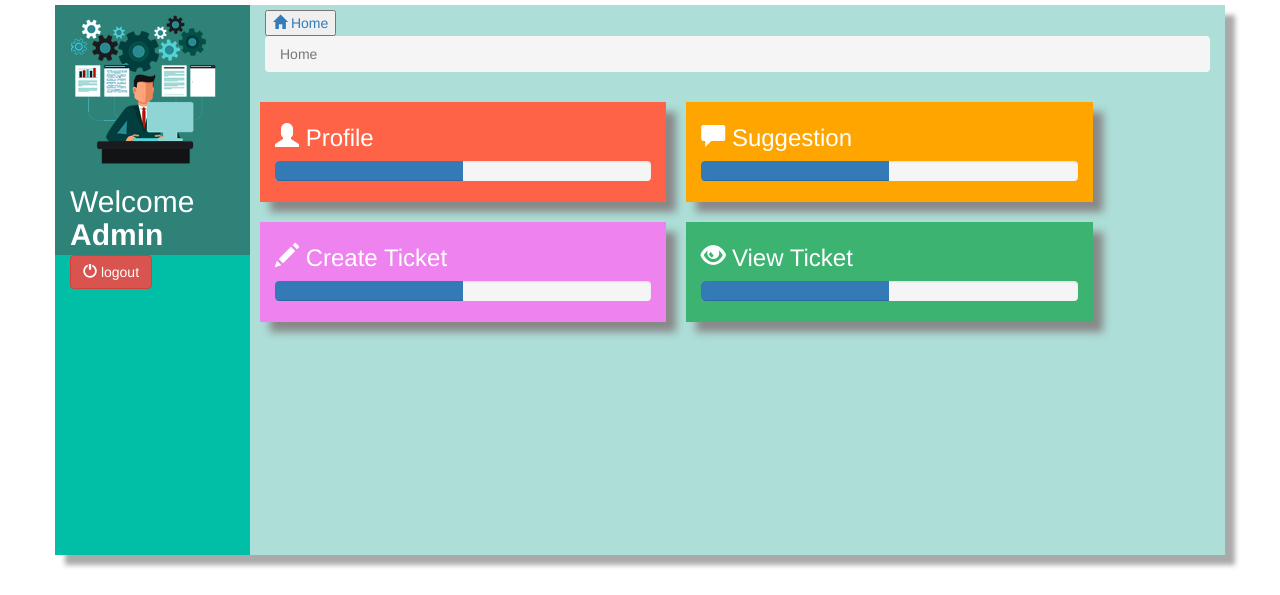
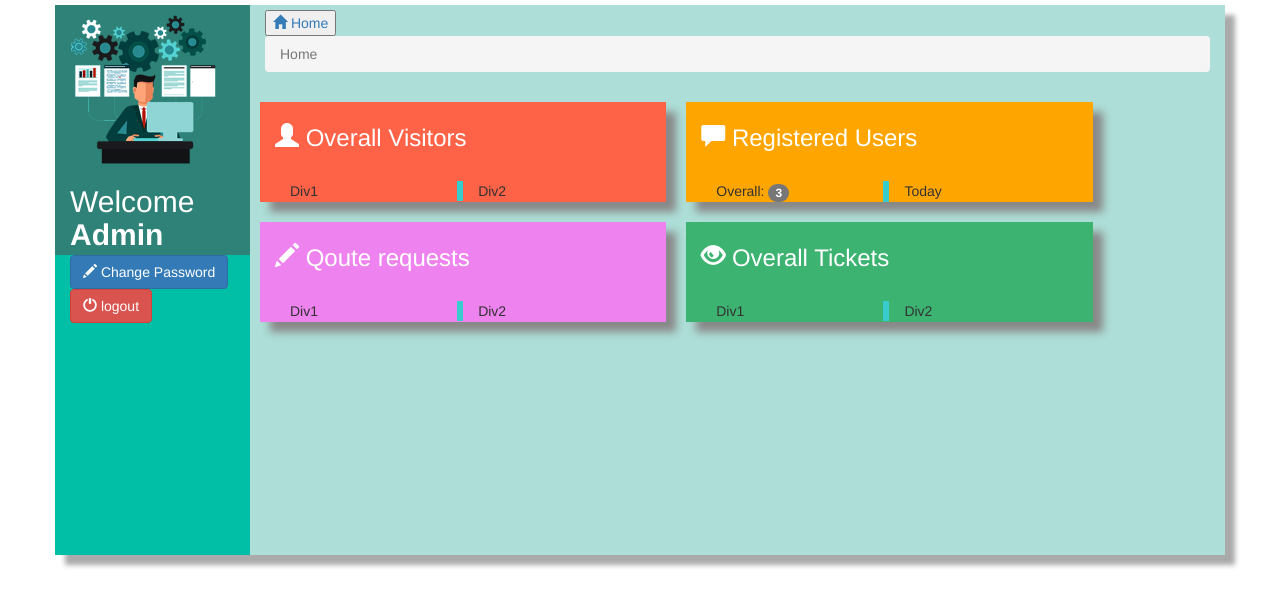
Before and after one commit to LearnTheGithub/CRMP, a PHP site: page /admin.php in a window 1280 px wide. Shown: the top 595 px of the page. Run offline with PHP 8.4, Linux system fonts and the light colour scheme; a user stored in the database is signed in; data comes from the database, SQL or seed files in the repository; both versions use the stored data as it was after the commit; some libraries are stand-ins or nearby versions.

Commit message:
5 march work

```diff
--- /dev/null
+++ b/HomeDatabase.php
@@ -0,0 +1,77 @@
+<?php
+
+if(isset($_POST['SubmitP'])){
+    session_start();
+    //collect form inputs
+  $id = $_SESSION["admin"];
+  $password = $_POST['ConfirmPassword'];
+
+  //connect database
+  include('dbcon.php');
+
+  //print erro if connection failed
+  if ($conn->connect_error) {
+    die("Connection failed: " . $conn->connect_error);
+  }
+  else{
+
+
+    $sql = "update admin set password = '$password' where id = '$id'";
+    $result = mysqli_query($conn, $sql);
+       print "<h3>Successfull updation</h3><a href = 'admin.php'>Return to Dashboard</a>";
+
+mysqli_close($conn);
+}
+
+
+
+
+}
+
+else if(isset($_POST['submit'])){ //check if form was submitted
+  $email = $_POST['email']; //get input text
+    $contact = $_POST['contact'];
+    $confirmPassword = $_POST['confirmPassword'];
+ // Create connection
+include('dbcon.php');
+
+// Check connection
+if ($conn->connect_error) {
+  die("Connection failed: " . $conn->connect_error);
+}
+    else{
+        $q1 = "select * from user where email = '$email' && contact = '$contact'";
+        $res=mysqli_query($conn,$q1);
+	$num=mysqli_num_rows($res);
+       if($num===1){
+
+        $sql = "update user set password = '$confirmPassword' where email = '$email' && contact = '$contact'";
+        $result = mysqli_query($conn, $sql);
+           print "<p>Successfull updation</p>";
+
+
+       }
+        else{
+            echo 'Something is wrong;';
+        }
+
+
+
+    mysqli_close($conn);
+}
+}
+
+
+include('dbcon.php');
+
+    if ($conn->connect_error) {
+  die("Connection failed: " . $conn->connect_error);
+}
+    else{
+        $q1 = "select * from user";
+        $res = mysqli_query($conn,$q1);
+	    $num = mysqli_num_rows($res);
+    mysqli_close($conn);
+}
+
+?>
--- a/admin.php
+++ b/admin.php
@@ -37,6 +37,22 @@ if(isset($_SESSION["admin"]))
       content="width=device-width, initial-scale=1, shrink-to-fit=no"
     />
 
+<script>
+function PasswordValidation(){
+
+var password = document.myform.UserPassword.value;
+ var password2 = document.myform.ConfirmPassword.value;
+ if(password.length<6 || password2.length<6){
+  alert("Password must be at least 6 characters long.");
+  return false;
+  }
+    else if(password!=password2){
+        alert("Both Password must be same!!");
+        return false;
+    }
+
+}
+</script>
 
     <!-- Bootstrap CSS -->
    <link href="css/bootstrap.min.css" rel="stylesheet"/>
@@ -58,8 +74,11 @@ if(isset($_SESSION["admin"]))
           </div>
           <div class="row" >
             <div class="col-lg-12" style="font-size:20px;background-color: #00bfa6;height:300px">
+              <button type="button" name = "logout" class="btn btn-primary" data-toggle="modal" data-target="#exampleModal"><span class="glyphicon glyphicon-pencil"></span>
+Change Password
+</button>
+                <p>  <a href="logout.php"> <button type="submit"  class="btn btn-danger" style="color:white" name= "logout"><span class="glyphicon glyphicon-off"></span>  logout</button></a></p>
 
-                <a href="logout.php"> <button type="submit"  class="btn btn-danger" style="color:white" name= "logout"><span class="glyphicon glyphicon-off"></span>  logout</button></a>
 
             </div>
           </div>
@@ -75,27 +94,59 @@ if(isset($_SESSION["admin"]))
 </nav>
 
             <div class="row" style="align-content:center;">
-            <div class="col-lg-5" style="background-color: TOMATO; height:100px"><a href="UserProfile.php" style="color:white;text-decoration: none;"><h3><span class="glyphicon glyphicon-user"></span>  Profile</h3><div class="progress">
-  <div class="progress-bar bg-info" role="progressbar" style="width: 50%" aria-valuenow="50" aria-valuemin="0" aria-valuemax="100"></div>
-</div></a></div>
-            <div class="col-lg-5" style="background-color: ORANGE;height:100px"><a href="#" style="color:white;text-decoration: none;"><h3><span class="glyphicon glyphicon-comment"></span>  Suggestion</h3><div class="progress">
-  <div class="progress-bar bg-info" role="progressbar" style="width: 50%" aria-valuenow="50" aria-valuemin="0" aria-valuemax="100"></div>
-</div></a></div>
+            <div class="col-lg-5" style="background-color: TOMATO; height:100px"><a href="" style="color:white;text-decoration: none;"><h3><span class="glyphicon glyphicon-user"></span>  Overall Visitors</h3></a><br>
+                <div class="col-sm-6" style="border-right: 6px solid #39CCCC;">Div1</div><div class="col-sm-6">Div2</div>
+                </div>
+            <div class="col-lg-5" style="background-color: ORANGE;height:100px"><a href="#" style="color:white;text-decoration: none;"><h3><span class="glyphicon glyphicon-comment"></span>  Registered Users</h3></a><br>
+                <div class="col-sm-6" style="border-right: 6px solid #39CCCC;">Overall: <span class="badge badge-secondary"><?php require('HomeDatabase.php');
+                    echo $num;
+                    ?></span></div><div class="col-sm-6">Today</div></div>
             </div>
 
             <div class="row">
-            <div class="col-lg-5" style="background-color: violet;height:100px"><a href="" style="color:white;text-decoration: none;"><h3><span class="glyphicon glyphicon-pencil"></span>  Create Ticket</h3><div class="progress">
-  <div class="progress-bar bg-info" role="progressbar" style="width: 50%" aria-valuenow="50" aria-valuemin="0" aria-valuemax="100"></div>
-</div></a></div>
-            <div class="col-lg-5" style="background-color: MEDIUMSEAGREEN;height:100px"><a href="" style="color:white;text-decoration: none;"><h3><span class="glyphicon glyphicon-eye-open"></span>  View Ticket</h3><div class="progress">
-  <div class="progress-bar bg-info" role="progressbar" style="width: 50%" aria-valuenow="50" aria-valuemin="0" aria-valuemax="100"></div>
-</div></a></div>
+            <div class="col-lg-5" style="background-color: violet;height:100px"><a href="" style="color:white;text-decoration: none;"><h3><span class="glyphicon glyphicon-pencil"></span>  Qoute requests</h3></a><br>
+                <div class="col-sm-6" style="border-right: 6px solid #39CCCC;">Div1</div><div class="col-sm-6">Div2</div></div>
+            <div class="col-lg-5" style="background-color: MEDIUMSEAGREEN;height:100px"><a href="" style="color:white;text-decoration: none;"><h3><span class="glyphicon glyphicon-eye-open"></span> Overall Tickets </h3></a><br>
+                <div class="col-sm-6" style="border-right: 6px solid #39CCCC;">Div1</div><div class="col-sm-6">Div2</div></div>
             </div>
         </div>
       </div>
     </div>
 
+<!--Change password -->
 
+<!-- Modal -->
+<div class="modal fade" id="exampleModal" tabindex="-1" role="dialog" aria-labelledby="exampleModalLabel" aria-hidden="true">
+  <div class="modal-dialog" role="document">
+    <div class="modal-content">
+      <div class="modal-header">
+        <h5 class="modal-title" id="exampleModalLabel">Change Password </h5>
+        <button type="button" class="close" data-dismiss="modal" aria-label="Close">
+          <span aria-hidden="true">&times;</span>
+        </button>
+      </div>
+      <div class="modal-body">
+       <form action="HomeDatabase.php" name = "myForm" method="post" onsubmit="return PasswordValidation()">
+
+           <div class="form-group">
+    <label for="exampleInputPassword1">Password</label>
+    <input type="password" name="UserPassword" class="form-control" id="exampleInputPassword1" placeholder="New Password" required>
+  </div>
+  <div class="form-group">
+    <label for="exampleInputPassword1">Confirm Password</label>
+    <input type="password" name="ConfirmPassword" class="form-control" id="exampleInputPassword2" placeholder="Confirm Password" required>
+  </div>
+
+  <button type="submit" name = "SubmitP" class="btn btn-primary">Change</button>
+</form>
+      </div>
+      <div class="modal-footer">
+        <button type="button"  class="btn btn-secondary" data-dismiss="modal">Close</button>
+
+      </div>
+    </div>
+  </div>
+</div>
     <!-- Optional JavaScript -->
     <!-- jQuery first, then Popper.js, then Bootstrap JS -->
     <script src="https://code.jquery.com/jquery-3.3.1.slim.min.js" integrity="sha384-q8i/X+965DzO0rT7abK41JStQIAqVgRVzpbzo5smXKp4YfRvH+8abtTE1Pi6jizo" crossorigin="anonymous"></script>
@@ -107,8 +158,10 @@ if(isset($_SESSION["admin"]))
 
 <?php
 }
+
 else
 {
     header('location:index.php');
 }
+
 ?>
--- a/test.php
+++ /dev/null
@@ -1,3 +0,0 @@
-hellow world
-
-<title>Title added</title>
```
Also changed, not shown: passwordChange.php (+12 -36 lines), sql/crmp.sql (+27 -4 lines), 1 other file.
